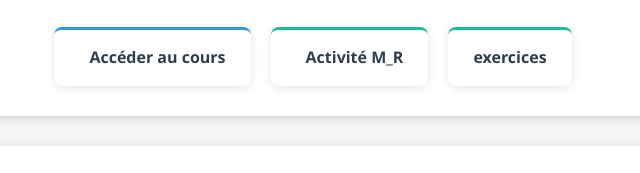
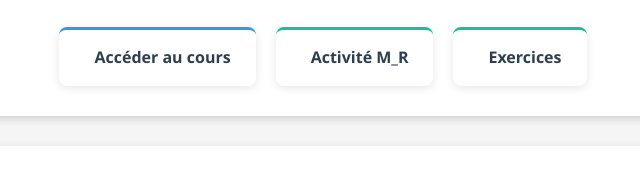
Before and after one commit to MEULALI/NSI_Terminale, a plain HTML site: page cours3T.html in a window 1280 px wide. Shown: the part 425-598 px from the top of the page, 317-957 px from the left. Drawn offline with Linux system fonts and the light colour scheme.

Commit message:
Update link text for exercises in cours3T.html

```diff
--- a/cours3T.html
+++ b/cours3T.html
@@ -350,10 +350,10 @@ html { -webkit-text-size-adjust: 100%; }
                     <i class="fas fa-tasks"></i>
                     <span>Activité M_R</span>
                 </a>
-                <a href="exercices_m_r.html" class="chapter-link link-exercices" target="_blank">exercices</a>
-    <i class="fas fa-laptop-code"></i>
-
-</a>
+                <a href="exercices_m_r.html" class="chapter-link link-exercices">
+                    <i class="fas fa-tasks"></i>
+                    <span>Exercices</span>
+                </a>
 
             </div>
         </div>
```
